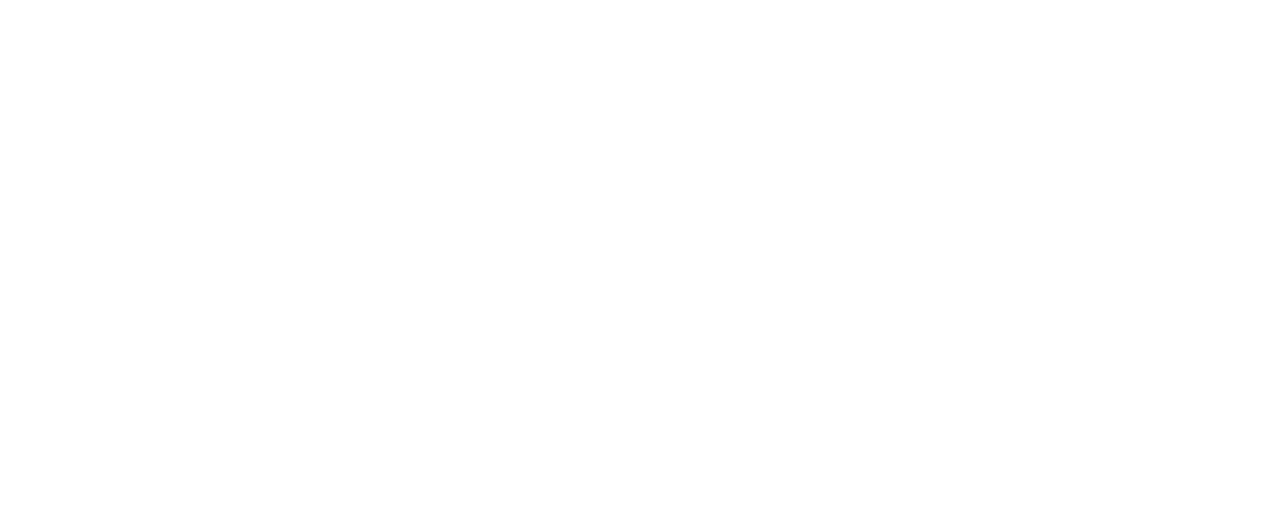
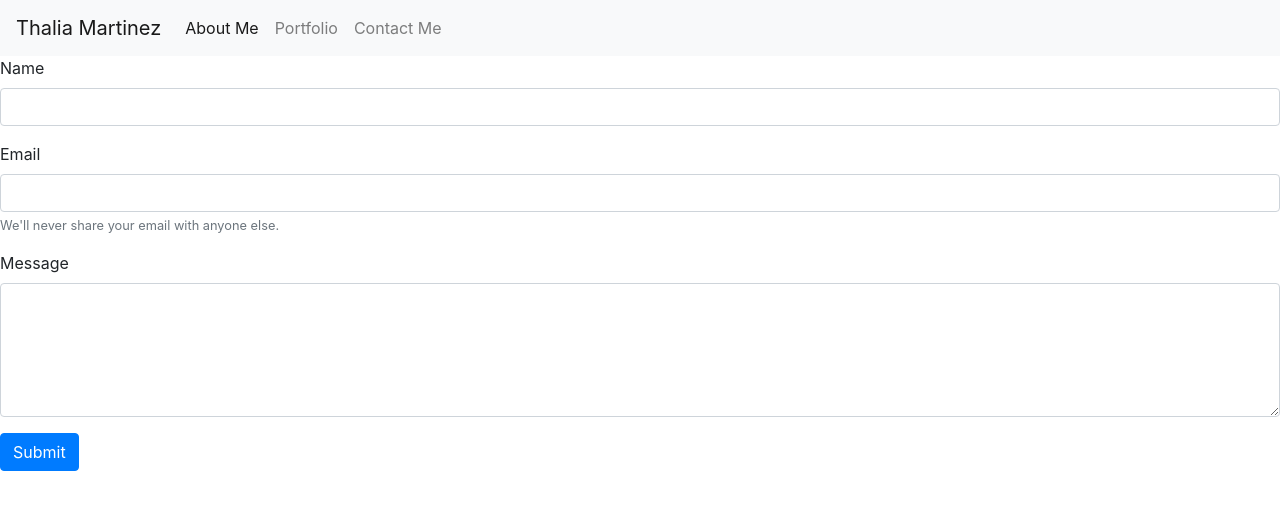
Before and after one commit to thaliaamartinez/css-bootstrap-hw, a plain HTML site: page contact.html in a window 1280 px wide. Drawn offline with nearby package versions, Linux system fonts and the light colour scheme.

Commit message:
Adding form on contact page & nav bar on all pages

```diff
--- a/contact.html
+++ b/contact.html
@@ -0,0 +1,50 @@
+<!DOCTYPE html>
+<html lang="en">
+<head>
+    <meta charset="UTF-8">
+    <meta name="viewport" content="width=device-width, initial-scale=1.0">
+    <link rel="stylesheet" href="https://stackpath.bootstrapcdn.com/bootstrap/4.4.1/css/bootstrap.min.css" integrity="sha384-Vkoo8x4CGsO3+Hhxv8T/Q5PaXtkKtu6ug5TOeNV6gBiFeWPGFN9MuhOf23Q9Ifjh" crossorigin="anonymous">
+    <title>Thalia's Contact Info</title>
+</head>
+<body>
+    <!-- NAV BAR -->
+    <nav class="navbar navbar-expand-lg navbar-light bg-light">
+        <a class="navbar-brand" href="./index.html">Thalia Martinez</a>
+        <button class="navbar-toggler" type="button" data-toggle="collapse" data-target="#navbarSupportedContent" aria-controls="navbarSupportedContent" aria-expanded="false" aria-label="Toggle navigation">
+          <span class="navbar-toggler-icon"></span>
+        </button>
+
+        <div class="collapse navbar-collapse" id="navbarSupportedContent">
+          <ul class="navbar-nav mr-auto">
+            <li class="nav-item active">
+              <a class="nav-link" href="./index.html">About Me <span class="sr-only">(current)</span></a>
+            </li>
+            <li class="nav-item">
+              <a class="nav-link" href="./portfolio.html">Portfolio</a>
+            </li>
+            <li class="nav-item">
+                <a class="nav-link" href="./contact.html">Contact Me</a>
+              </li>
+          </ul>
+        </div>
+      </nav>
+      <!-- FORM -->
+    <form>
+        <div class="form-group">
+          <label for="inputName">Name</label>
+          <input type="name" class="form-control" id="inputName">
+        </div>
+        <div class="form-group">
+          <label for="inputEmail">Email</label>
+          <input type="email" class="form-control" id="inputEmail" aria-describedby="emailHelp">
+          <small id="emailHelp" class="form-text text-muted">We'll never share your email with anyone else.</small>
+
+        </div>
+        <div class="form-group">
+            <label for="messageText">Message</label>
+            <textarea class="form-control" id="messageText" rows="5"></textarea>
+          </div>
+        <button type="submit" class="btn btn-primary">Submit</button>
+      </form>
+</body>
+</html>
```
Also changed, not shown: index.html (+5 -4 lines), portfolio.html (+32 -0 lines).
